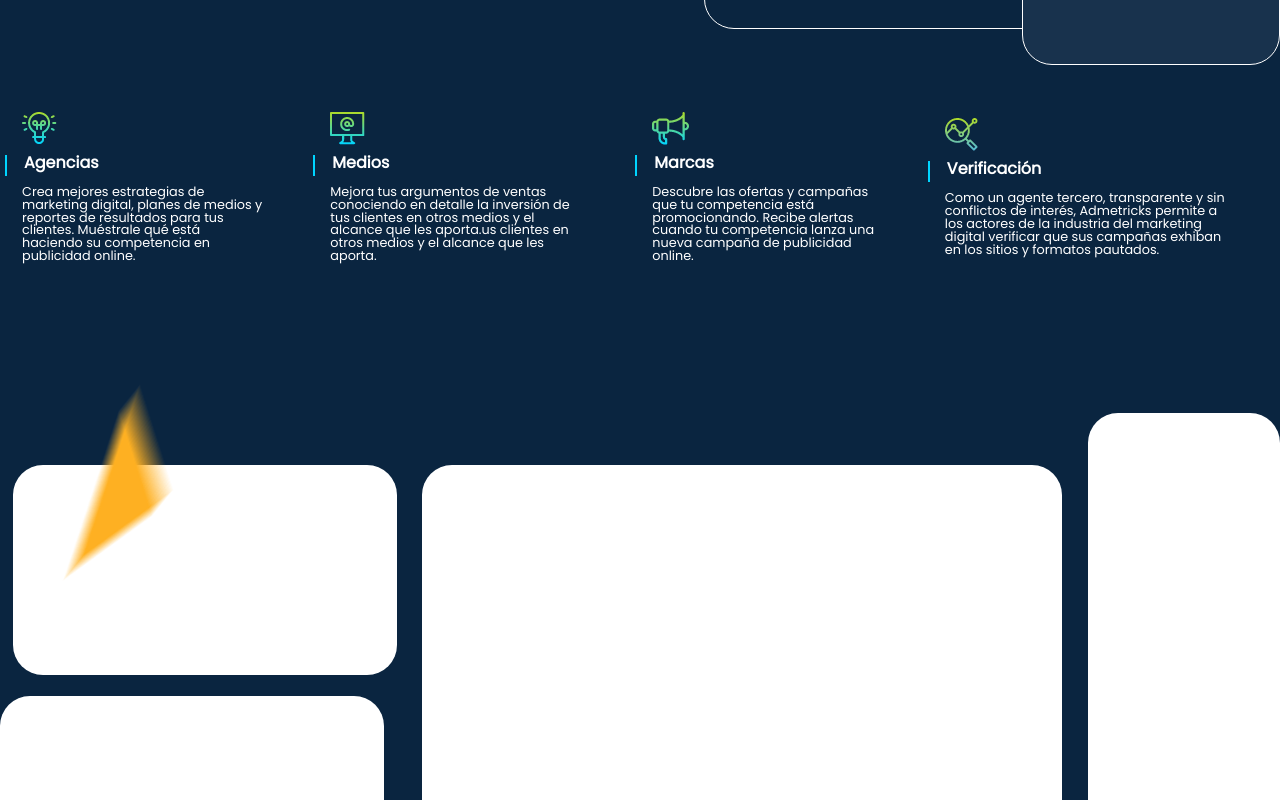
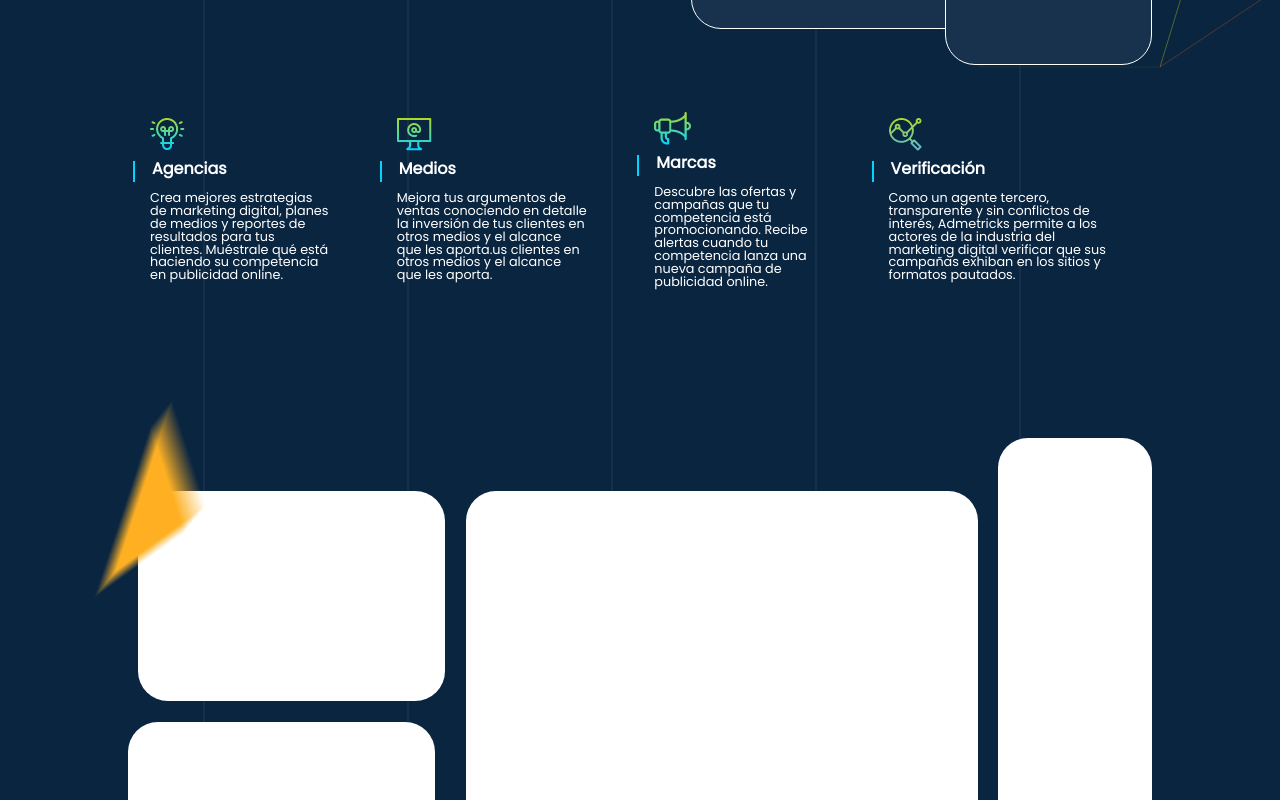
Before and after one commit to ixmael/admetricks-test, a Vue app in the folder packages/frontend/: page / in a window 1280 px wide. Shown: the part 933-1733 px from the top of the page. Built offline with nearby package versions, Linux system fonts and the light colour scheme.

Commit message:
feat(model): add background shapes

```diff
--- a/packages/frontend/src/assets/main.scss
+++ b/packages/frontend/src/assets/main.scss
@@ -1,3 +1,7 @@
 @import 'reset-css/sass/_reset';
 
 @import url('https://fonts.googleapis.com/css?family=Poppins');
+
+body {
+    background-color: #0a2540;
+}
--- a/packages/frontend/src/views/HomeView.vue
+++ b/packages/frontend/src/views/HomeView.vue
@@ -1,6 +1,98 @@
+<script setup lang="ts">
+import { ref, onMounted, } from 'vue';
+
+const content = ref();
+const contentA = ref();
+const canvas = ref();
+
+const width = ref(0);
+const height = ref(0);
+
+const draw = () => {
+  // Get the size of the canva
+  width.value = content.value.clientWidth;
+  height.value = content.value.clientHeight;
+  canvas.value.width = content.value.clientWidth % 2 === 0 ? content.value.clientWidth - 2 : content.value.clientWidth - 3;
+  canvas.value.height = content.value.clientHeight;
+
+  const a = Math.floor(contentA.value.clientWidth / 5);
+
+  // Draw all the lines
+  const ctx = canvas.value.getContext('2d');
+  for (let i: number = 0; i < 5; i++) {
+    const y = a * i + a;
+    drawLine(ctx, y, 0, y, height.value, 'rgba(255, 255, 255, 0.1)', 1);
+  }
+
+  // Draw a triangle
+  ctx.beginPath();
+  ctx.moveTo(content.value.clientWidth - 160, 230);
+  ctx.lineTo(content.value.clientWidth - 386, 396);
+  ctx.lineTo(content.value.clientWidth + 50, 396);
+  ctx.lineTo(content.value.clientWidth - 160, 230);
+  ctx.strokeStyle = 'rgba(66, 50, 92, 1)';
+  ctx.lineWidth = 1;
+  ctx.stroke();
+  drawLine(ctx, content.value.clientWidth - 160, 230, content.value.clientWidth - 400, 230, 'rgba(255, 255, 255, 0.1)', 1);
+  drawLine(ctx, content.value.clientWidth - 386, 396, content.value.clientWidth - 525, 500, 'rgba(255, 255, 255, 0.1)', 1);
+
+  //
+  drawLine(ctx, content.value.clientWidth - 200, 400, content.value.clientWidth + 100, 700, 'rgba(255, 0, 0, 0.3)', 1);
+  drawLine(ctx, content.value.clientWidth - 70, 530, content.value.clientWidth + 100, 1200, 'rgba(255, 100, 0, 0.3)', 1);
+  drawLine(ctx, content.value.clientWidth - 28, 698, content.value.clientWidth - 120, 1000, 'rgba(255, 255, 0, 0.3)', 1);
+  drawLine(ctx, content.value.clientWidth + 30, 900, content.value.clientWidth - 120, 1000, 'rgba(255, 100, 0, 0.3)', 1);
+  drawLine(ctx, content.value.clientWidth - 120, 1000, content.value.clientWidth - 300, 1000, 'rgba(22, 53, 60, 1)', 1);
+  drawLine(ctx, content.value.clientWidth - 71, 840, content.value.clientWidth - 300, 1000, 'rgba(22, 53, 60, 1)', 1);
+  drawLine(ctx, content.value.clientWidth - 500, 800, content.value.clientWidth - 300, 1000, 'rgba(22, 53, 60, 1)', 1);
+  drawLine(ctx, content.value.clientWidth - 71, 840, content.value.clientWidth - 200, 840, 'rgba(22, 53, 60, 1)', 1);
+
+  //
+  ctx.beginPath();
+  ctx.moveTo(contentA.value.clientWidth - 230, 400);
+  ctx.lineTo(contentA.value.clientWidth - 160, 700);
+  ctx.lineTo(contentA.value.clientWidth - 300, 700);
+  ctx.lineTo(contentA.value.clientWidth - 230, 400);
+  ctx.strokeStyle = 'rgba(255, 255, 255, 0.2)';
+  ctx.lineWidth = 1;
+  ctx.stroke();
+};
+
+const drawLine = (ctx: any, x1: number, y1: number, x2: number, y2: number, stroke = 'black', width = 3) => {
+  // start a new path
+  ctx.beginPath();
+
+  // place the cursor from the point the line should be started
+  ctx.moveTo(x1, y1);
+
+  // draw a line from current cursor position to the provided x,y coordinate
+  ctx.lineTo(x2, y2);
+
+  // set strokecolor
+  ctx.strokeStyle = stroke;
+
+  // set lineWidht
+  ctx.lineWidth = width;
+
+  // add stroke to the line
+  ctx.stroke();
+};
+
+onMounted(() => {
+  window.addEventListener('resize', draw);
+  draw();
+});
+
+/*
+$nextTick(() => {
+  draw();
+});
+*/
+</script>
+
 <template>
-  <main>
-    <div class="content">
+  <main id="content" ref="content">
+    <canvas id="extra" ref="canvas" width="1" height="1"></canvas>
+    <div class="content" ref="contentA">
       <div class="top">
         <div class="content">
           <div class="a">Estamos para ayudarte</div>
@@ -65,10 +157,10 @@
         <div class="item3"></div>
         <div class="item4"></div>
         <div class="item5"></div>
+        <div class="triangles triangle2"></div>
       </div>
     </div>
     <div class="triangles triangle1"></div>
-    <div class="triangles triangle2"></div>
     <div class="triangles triangle3"></div>
   </main>
 </template>
@@ -86,8 +178,23 @@ main {
   display: flex;
   justify-content: center;
 
+  & #extra {
+    position: absolute;
+    top: 0;
+    left: 0;
+    z-index: 1;
+    bottom: 0;
+    right: 0;
+  }
+
   & .content {
-    width: 1320px;
+    position: relative;
+    z-index: 10;
+    width: 80%;
+
+    @media (min-width: 1268px) {
+      width: 1268;
+    }
 
     @media (max-width: 800px) {
       margin: 0 1rem;
@@ -157,11 +264,11 @@ main {
           border-color: #fff;
           border-style: solid;
           border-width: 1px;
+          background-color: #18324d;
         }
 
         & .bottom {
           position: absolute;
-          background: transparent;
           left: 10%;
           top: 10%;
           height: 80%;
@@ -174,7 +281,6 @@ main {
           right: 0;
           top: 0;
           z-index: 20;
-          background: #18324d;
           width: 40%;
           height: 99%;
         }
@@ -224,12 +330,13 @@ main {
 
       & div {
         position: absolute;
-        background-color: #fff;
-        border-radius: 30px;
         padding: 0;
-        width: 200px;
-        height: 200px;
         margin: 0;
+
+        &[class^='item'] {
+          background-color: #fff;
+          border-radius: 30px;
+        }
 
         &.item1 {
           width: 30%;
@@ -291,8 +398,8 @@ main {
     background-image: url('/yellow.png');
     background-repeat: no-repeat;
     background-position: center;
-    left: 2%;
-    top: 54%;
+    left: -70px;
+    top: -40px;
     width: 207px;
     height: 202px;
   }
@@ -307,6 +414,4 @@ main {
     height: 366px;
   }
 }
-
-// Main
 </style>
```
